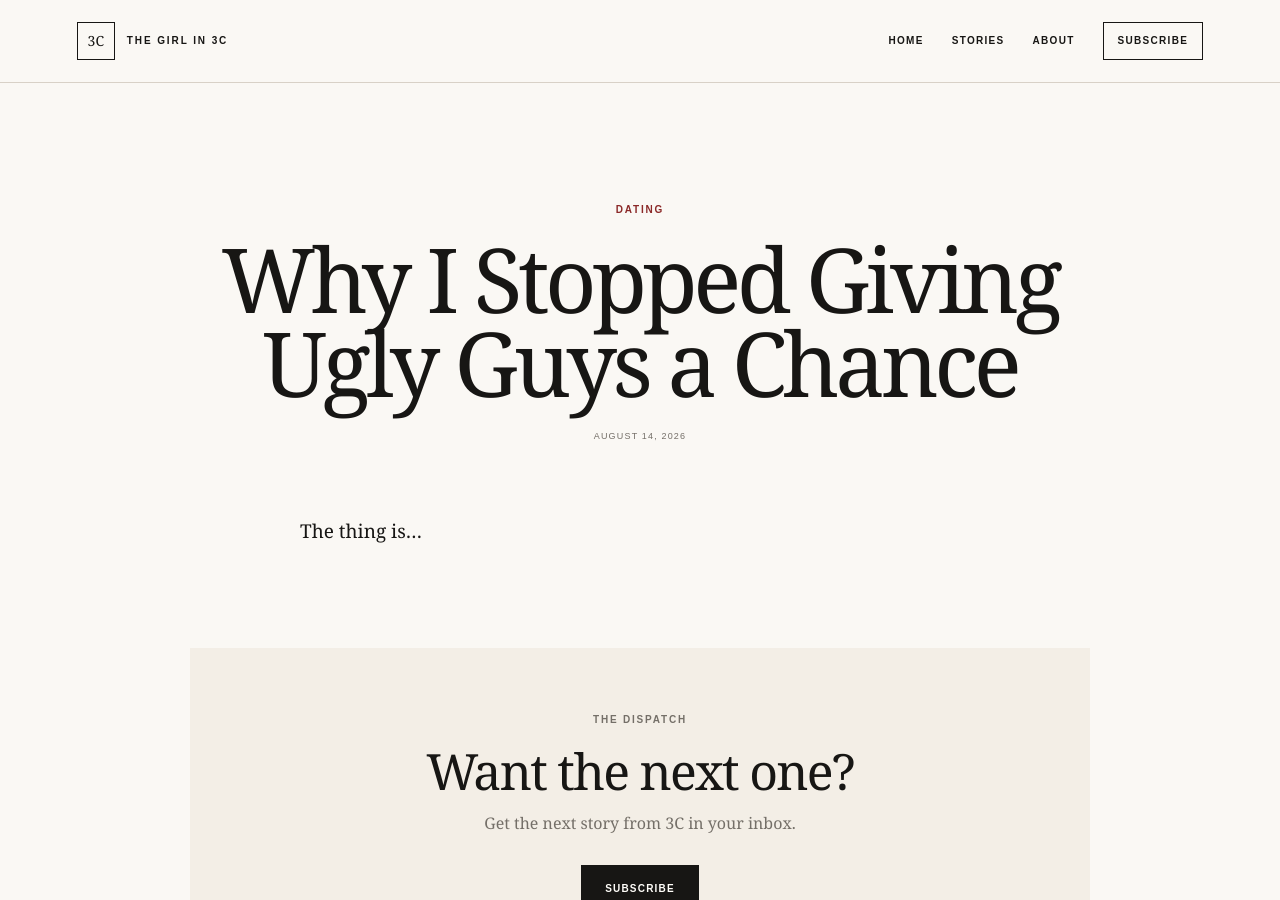
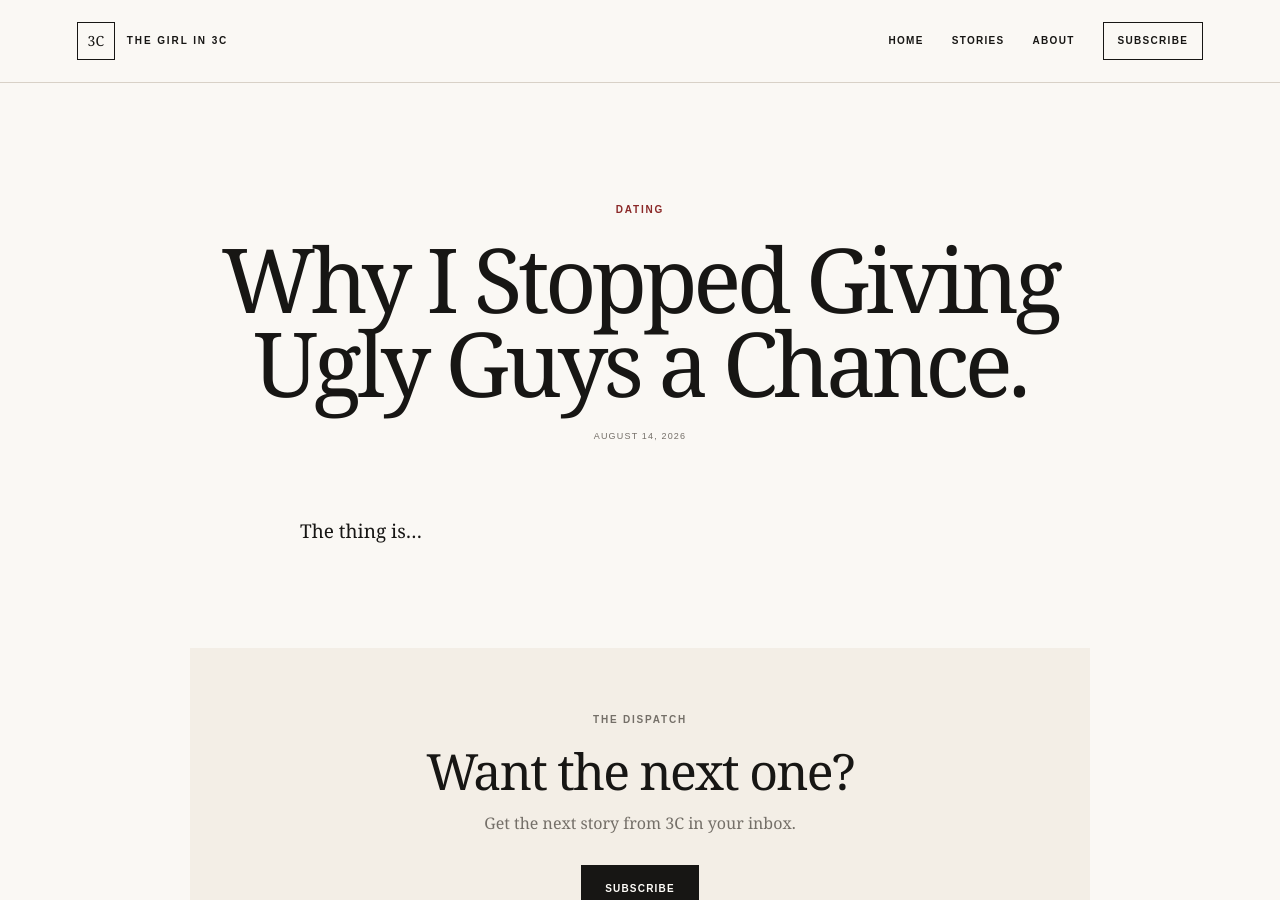
Before and after one commit to thegirlin3c/the-girl-in-3c, a Jekyll site: the page built from _posts/2026-08-14-why-i-stopped-giving-ugly-guys-a-chance.md, in a window 1280 px wide and 900 px high. Built offline with Jekyll 4.4.1, drawn with Linux system fonts in a browser that asks for light colours.

```diff
--- a/_posts/2026-08-14-why-i-stopped-giving-ugly-guys-a-chance.md
+++ b/_posts/2026-08-14-why-i-stopped-giving-ugly-guys-a-chance.md
@@ -1,6 +1,6 @@
 ---
 layout: post
-title: "Why I Stopped Giving Ugly Guys a Chance"
+title: "Why I Stopped Giving Ugly Guys a Chance."
 date: 2026-08-14
 category: "Dating"
 description: ""
```
